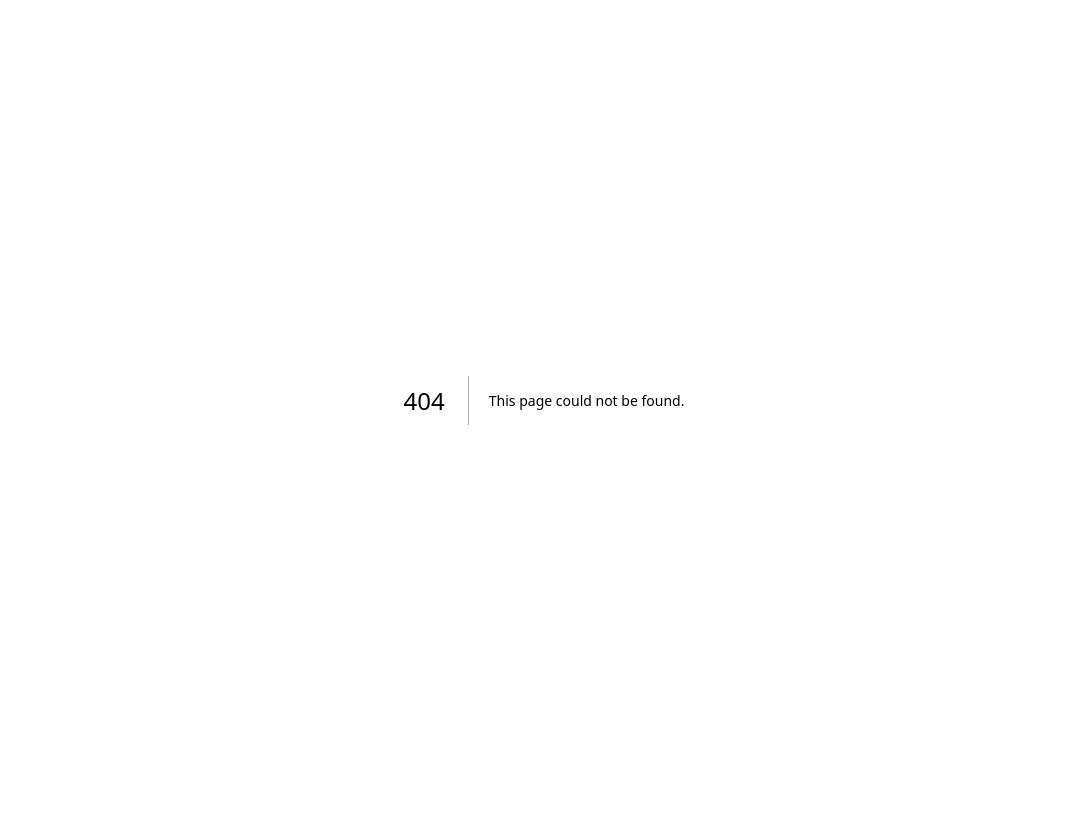
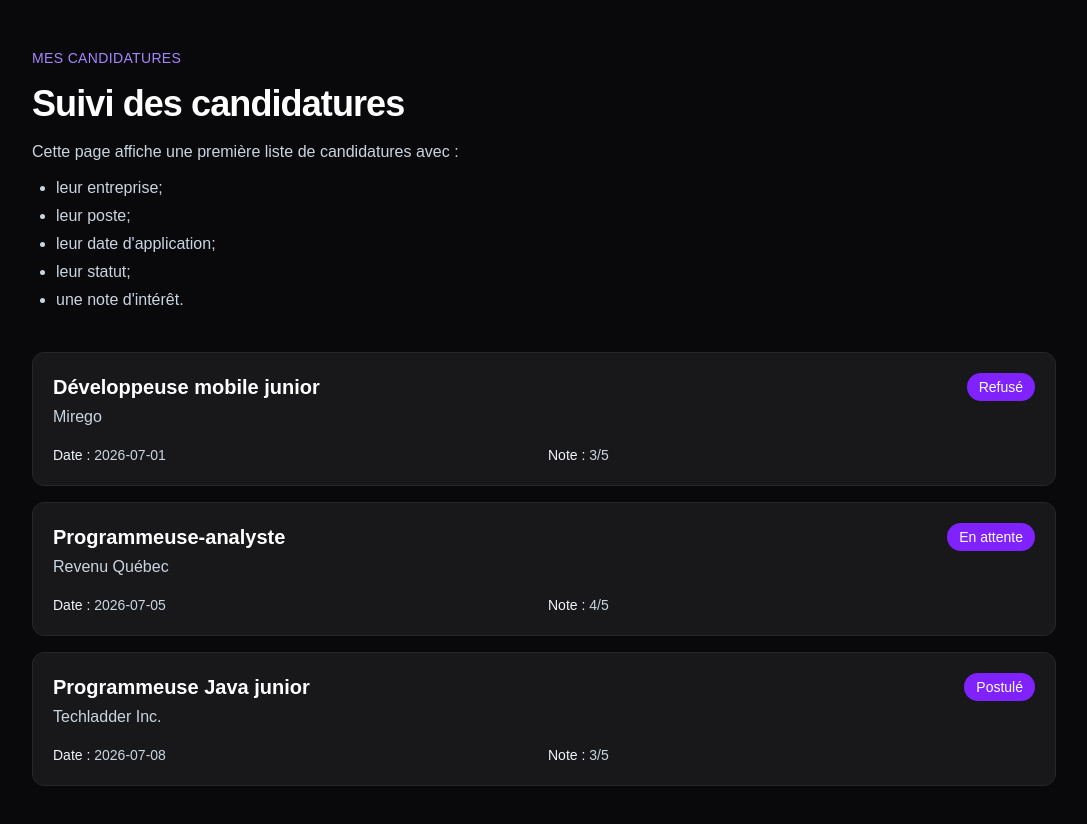
Before and after one commit to x-Alex-Ab-x/job-tracker-app, a Next.js app: page /applications in a window 1280 px wide. Before the commit this address had no page. Shown: the top 824 px of the page, without its empty margins (96-1183 px from the left). Before the commit the page ends 800 px from the top, so only its background shows below. Built offline with nearby package versions, Linux system fonts and the light colour scheme.

Commit message:
Add applications list page

```diff
--- /dev/null
+++ b/app/applications/page.tsx
@@ -0,0 +1,91 @@
+const applications = [
+  {
+    id: 1,
+    companyName: "Mirego",
+    positionTitle: "Développeuse mobile junior",
+    applicationDate: "2026-07-01",
+    status: "Refusé",
+    rating: 3,
+  },
+  {
+    id: 2,
+    companyName: "Revenu Québec",
+    positionTitle: "Programmeuse-analyste",
+    applicationDate: "2026-07-05",
+    status: "En attente",
+    rating: 4,
+  },
+  {
+    id: 3,
+    companyName: "Techladder Inc.",
+    positionTitle: "Programmeuse Java junior",
+    applicationDate: "2026-07-08",
+    status: "Postulé",
+    rating: 3,
+  },
+];
+
+export default function ApplicationsPage() {
+  return (
+    <main className="min-h-screen bg-zinc-950 px-6 py-12 text-white">
+      <section className="mx-auto max-w-5xl">
+        <p className="mb-4 text-sm font-medium uppercase tracking-wide text-violet-400">
+          Mes candidatures
+        </p>
+
+        <h1 className="mb-4 text-4xl font-bold tracking-tight">
+          Suivi des candidatures
+        </h1>
+
+        <div className="mb-10 max-w-2xl space-y-3 text-slate-300">
+          <p>Cette page affiche une première liste de candidatures avec :</p>
+
+          <ul className="list-disc space-y-1 pl-6">
+            <li>leur entreprise;</li>
+            <li>leur poste;</li>
+            <li>leur date d&apos;application;</li>
+            <li>leur statut;</li>
+            <li>une note d&apos;intérêt.</li>
+          </ul>
+        </div>
+
+        <div className="grid gap-4">
+          {applications.map((application) => (
+            <article
+              key={application.id}
+              className="rounded-xl border border-zinc-800 bg-zinc-900 p-5"
+            >
+              <div className="flex flex-col gap-3 md:flex-row md:items-start md:justify-between">
+                <div>
+                  <h2 className="text-xl font-semibold text-white">
+                    {application.positionTitle}
+                  </h2>
+
+                  <p className="mt-1 text-slate-300">
+                    {application.companyName}
+                  </p>
+                </div>
+
+                <span className="rounded-full bg-violet-600 px-3 py-1 text-sm font-medium text-white">
+                  {application.status}
+                </span>
+              </div>
+
+              <div className="mt-4 grid gap-2 text-sm text-slate-300 md:grid-cols-2">
+                <p>
+                  <span className="font-medium text-slate-100">Date :</span>{" "}
+                  {application.applicationDate}
+                </p>
+
+                <p>
+                  <span className="font-medium text-slate-100">Note :</span>{" "}
+                  {application.rating}/5
+                </p>
+              </div>
+            </article>
+          ))}
+        </div>
+      </section>
+    </main>
+  );
+}
```
